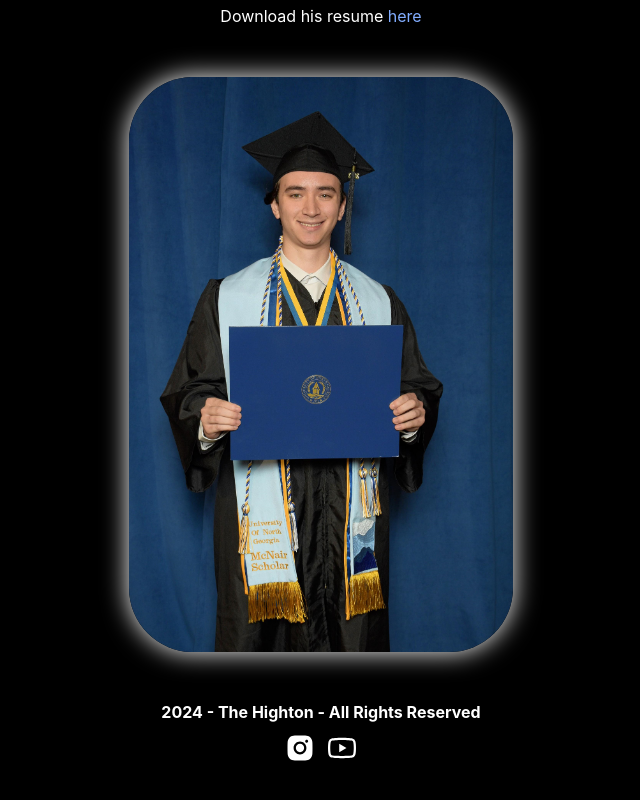
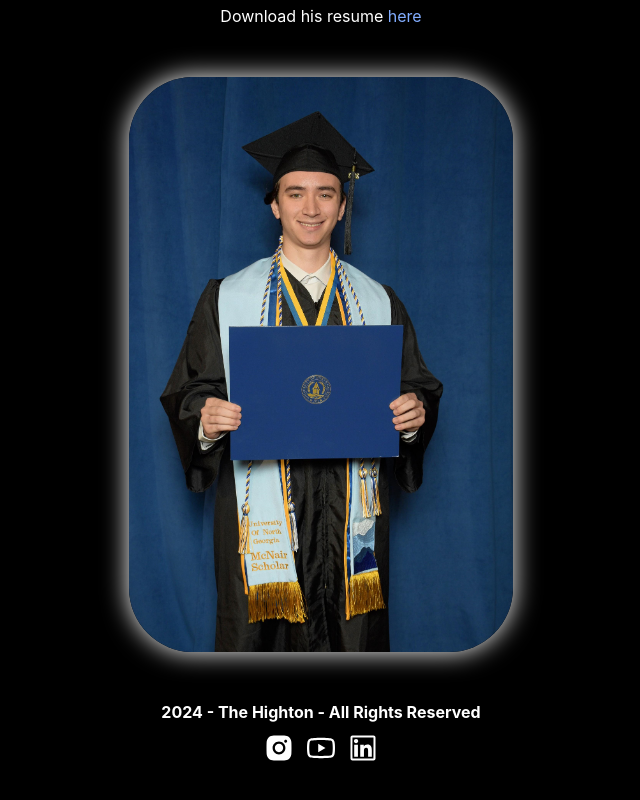
Before and after one commit to shighton/thehighton, a Next.js app: page /sabastian in a window 1280 px wide. Shown: the part 358-1158 px from the top of the page, without its empty margins (319-959 px from the left). Built offline with nearby package versions, Linux system fonts and the light colour scheme; no server answers.

Commit message:
LinkedIn linked in

```diff
--- a/components/main/Footer.jsx
+++ b/components/main/Footer.jsx
@@ -1,5 +1,5 @@
 import React from 'react';
-import { AiFillInstagram, AiOutlineYoutube } from 'react-icons/ai';
+import { AiFillInstagram, AiOutlineYoutube, AiOutlineLinkedin } from 'react-icons/ai';
 
 const Footer = () => {
   return (
@@ -8,6 +8,7 @@ const Footer = () => {
       <p className='icons'>
         <a target='_blank' href='https://www.instagram.com/the.highton/'><AiFillInstagram /></a>
         <a target='_blank' href='https://youtube.com/@shighton?si=k-kvsBW1uREqGjxZ'><AiOutlineYoutube /></a>
+        <a target='_blank' href='https://www.linkedin.com/in/sabastian-highton/'><AiOutlineLinkedin /></a>
       </p>
     </div>
   )
```
